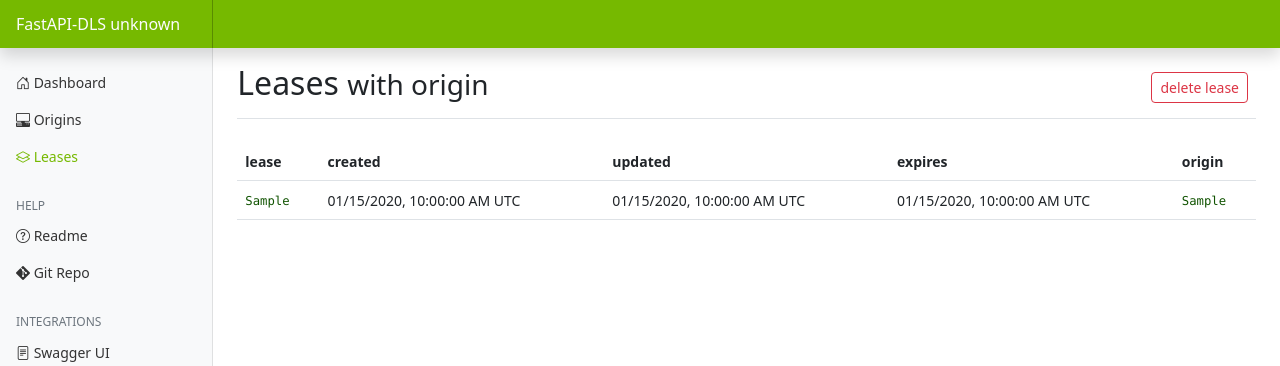
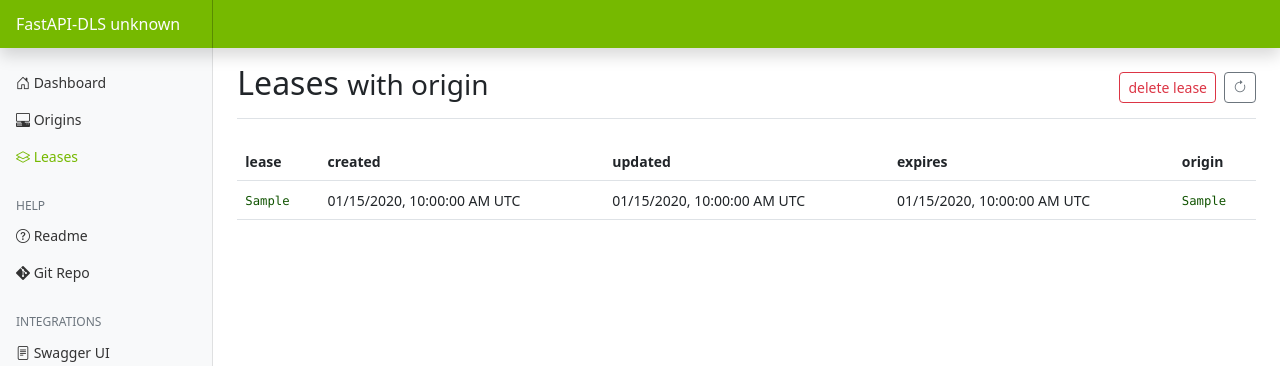
Before and after one commit to GreenDamTan/fastapi-dls_mirror, a FastAPI app: page /-/dashboard/leases in a window 1280 px wide. Shown: the top 366 px of the page. Run offline with FastAPI, Linux system fonts and the light colour scheme; tables that the repository leaves empty hold one stand-in row (values such as "Sample post"); parts of the project's set-up code (start-up, migrations or seed data) failed here and were passed over; some libraries are stand-ins or nearby versions.

Commit message:
implemented refresh button

```diff
--- a/app/templates/views/dashboard_leases.html
+++ b/app/templates/views/dashboard_leases.html
@@ -14,6 +14,10 @@
                         delete lease
                     </button>
                 </div>
+
+                <button type="button" class="btn btn-sm btn-outline-secondary" onclick="load()" title="refresh">
+                    <i class="bi bi-arrow-clockwise"></i>
+                </button>
             </div>
         </div>
 
--- a/app/templates/views/dashboard_origins.html
+++ b/app/templates/views/dashboard_origins.html
@@ -17,6 +17,10 @@
                         delete all
                     </button>
                 </div>
+
+                <button type="button" class="btn btn-sm btn-outline-secondary" onclick="load()" title="refresh">
+                    <i class="bi bi-arrow-clockwise"></i>
+                </button>
             </div>
         </div>
 
```
